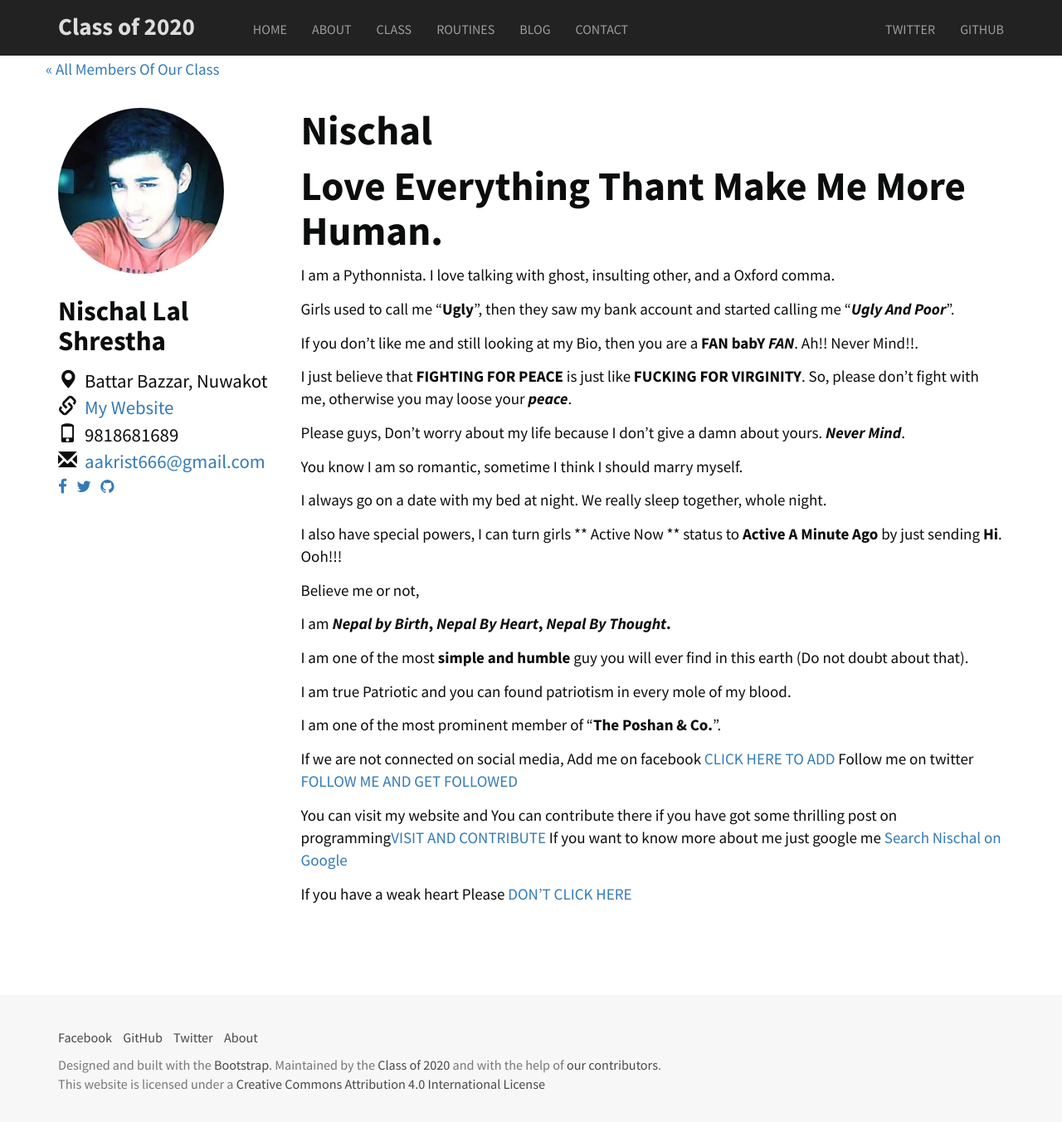
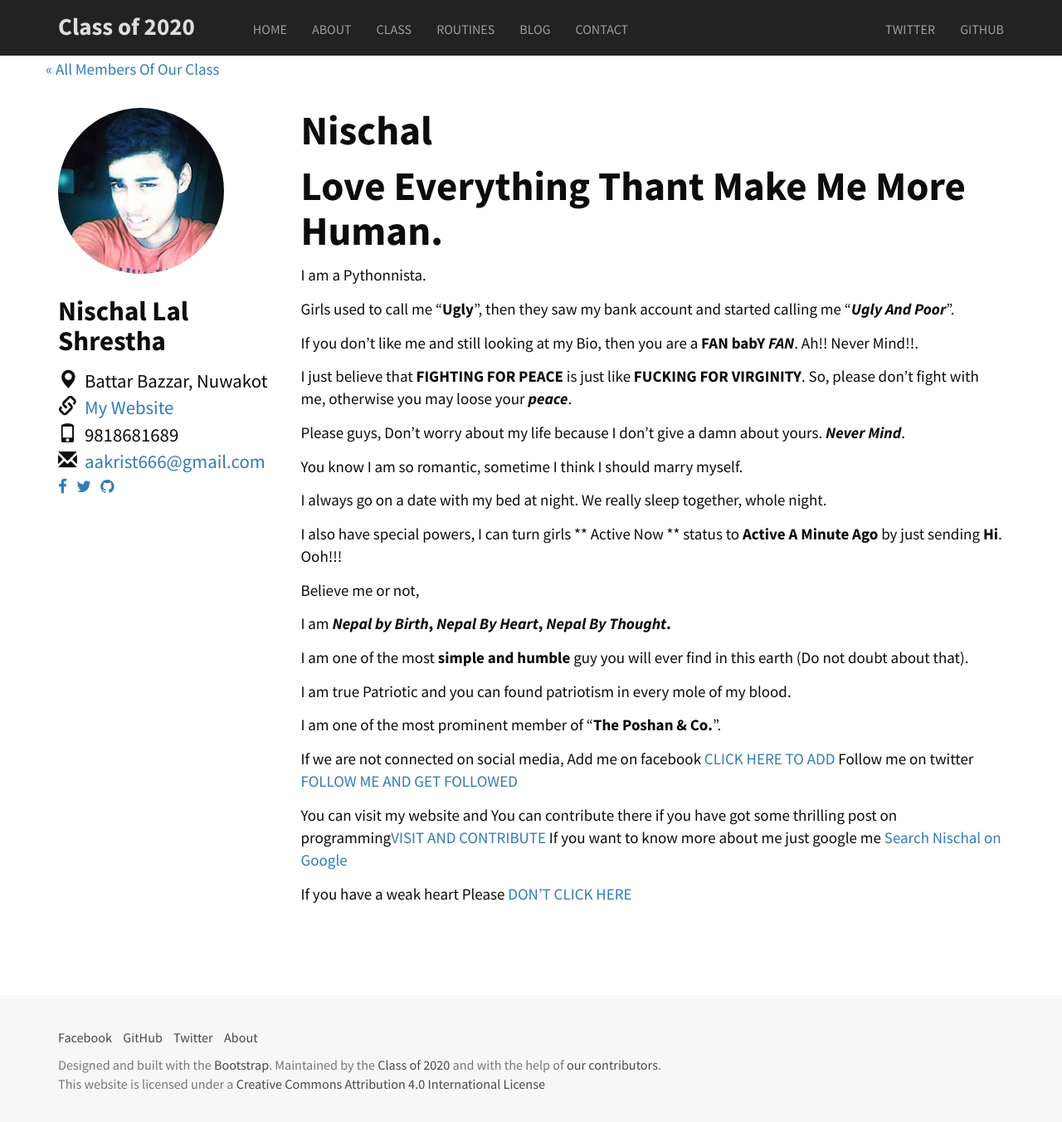
Before and after one commit to Classof2020/classof2020.github.io, a Jekyll site: the page built from _class/nischal_shrestha.md, in a window 1280 px wide and 1358 px high. Shown: the top 1352 px of the window at 83% size. Built offline with Jekyll 4.4.1, drawn with Linux system fonts in a browser that asks for light colours; nearby versions of some CDN libraries.

Commit message:
Removes some odd info

```diff
--- a/_class/nischal_shrestha.md
+++ b/_class/nischal_shrestha.md
@@ -20,7 +20,7 @@ layout: profile
 # Love Everything Thant Make Me More Human.
 
 
-I am a Pythonnista. I love talking with ghost, insulting other, and a Oxford comma.
+I am a Pythonnista.
 
 Girls used to call me "**Ugly**", then they saw my bank account and started calling me "*Ugly And Poor*".
 
```
